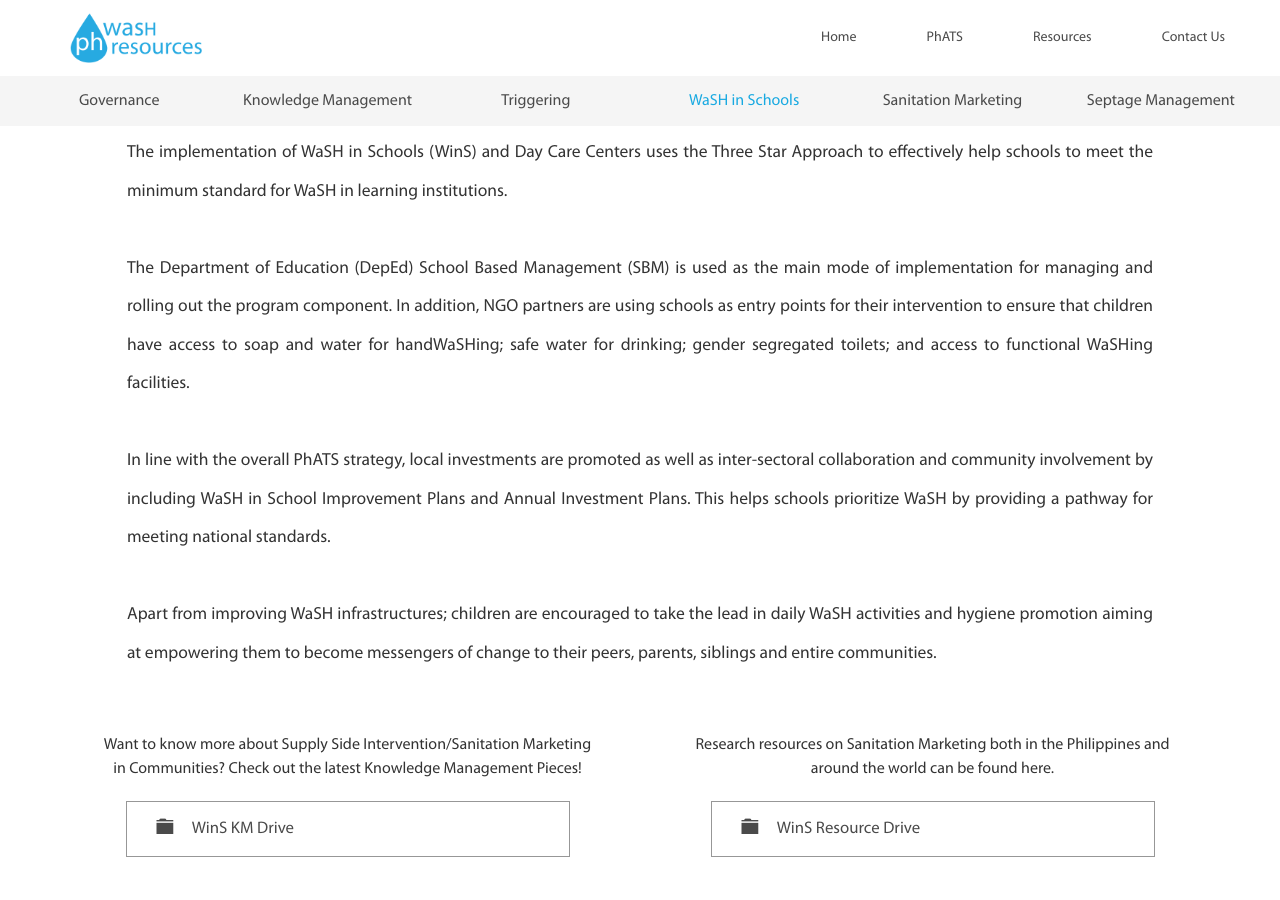
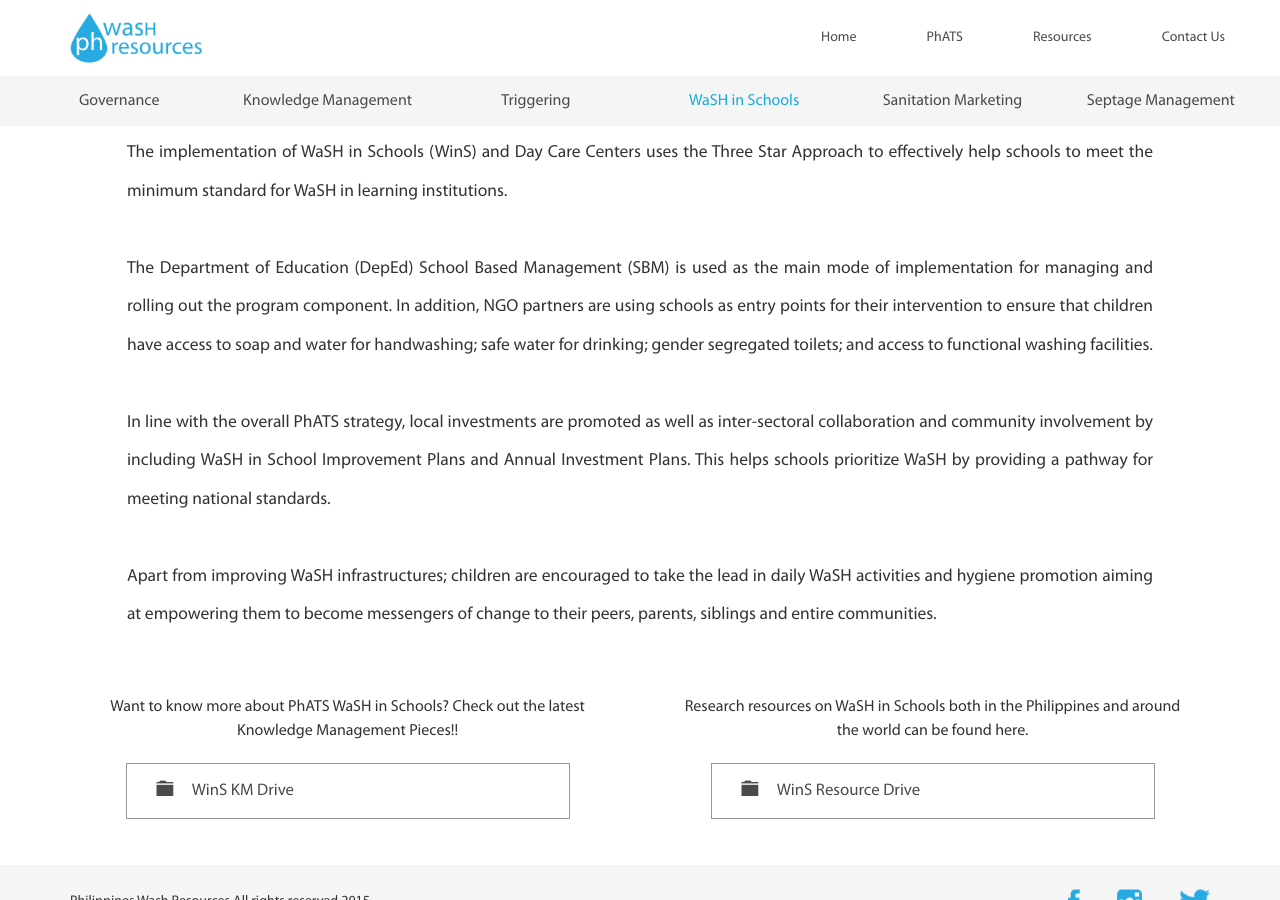
Before and after one commit to phwashresources/phwashresources.github.io, a Jekyll site: the page built from _pillars/wash-in-schools.md, in a window 1280 px wide and 900 px high, scrolled down 1312 px. Built offline with Jekyll 4.4.1, drawn with Linux system fonts in a browser that asks for light colours; a style sheet for code colours, icons or effects is not loaded.

Commit message:
Update wash in schools data

```diff
--- a/_pillars/wash-in-schools.md
+++ b/_pillars/wash-in-schools.md
@@ -15,7 +15,7 @@
     <br/><br/>
     The implementation of WaSH in Schools (WinS) and Day Care Centers uses the Three Star Approach to effectively help schools to meet the minimum standard for WaSH in learning institutions.
     <br/><br/>
-    The Department of Education (DepEd) School Based Management (SBM) is used as the main mode of implementation for managing and rolling out the program component. In addition, NGO partners are using schools as entry points for their intervention to ensure that children have access to soap and water for handWaSHing; safe water for drinking; gender segregated toilets; and access to functional WaSHing facilities.
+    The Department of Education (DepEd) School Based Management (SBM) is used as the main mode of implementation for managing and rolling out the program component. In addition, NGO partners are using schools as entry points for their intervention to ensure that children have access to soap and water for handwashing; safe water for drinking; gender segregated toilets; and access to functional washing facilities.
     <br/><br/>
     In line with the overall PhATS strategy, local investments are promoted as well as inter-sectoral collaboration and community involvement by including WaSH in School Improvement Plans and Annual Investment Plans. This helps schools prioritize WaSH by providing a pathway for meeting national standards.
     <br/><br/>
@@ -23,11 +23,11 @@
 
 projects:
     - title: WinS KM Drive
-      description: Want to know more about Supply Side Intervention/Sanitation Marketing in Communities? Check out the latest Knowledge Management Pieces!
+      description: Want to know more about PhATS WaSH in Schools? Check out the latest Knowledge Management Pieces!!
       url: https://goo.gl/P1SlVd
 
     - title: WinS Resource Drive
-      description: Research resources on Sanitation Marketing both in the Philippines and around the world can be found here.
+      description: Research resources on WaSH in Schools both in the Philippines and around the world can be found here.
       url: https://goo.gl/liMme9
 
 svg: >
```
